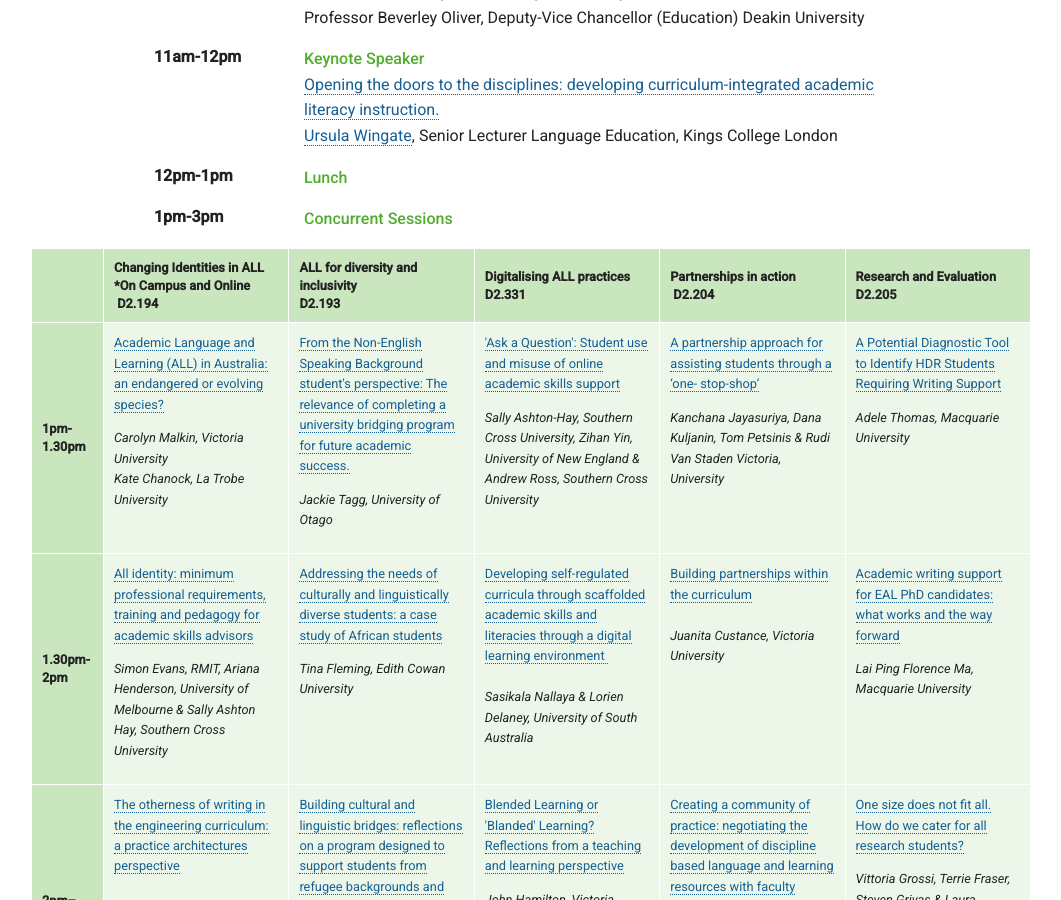
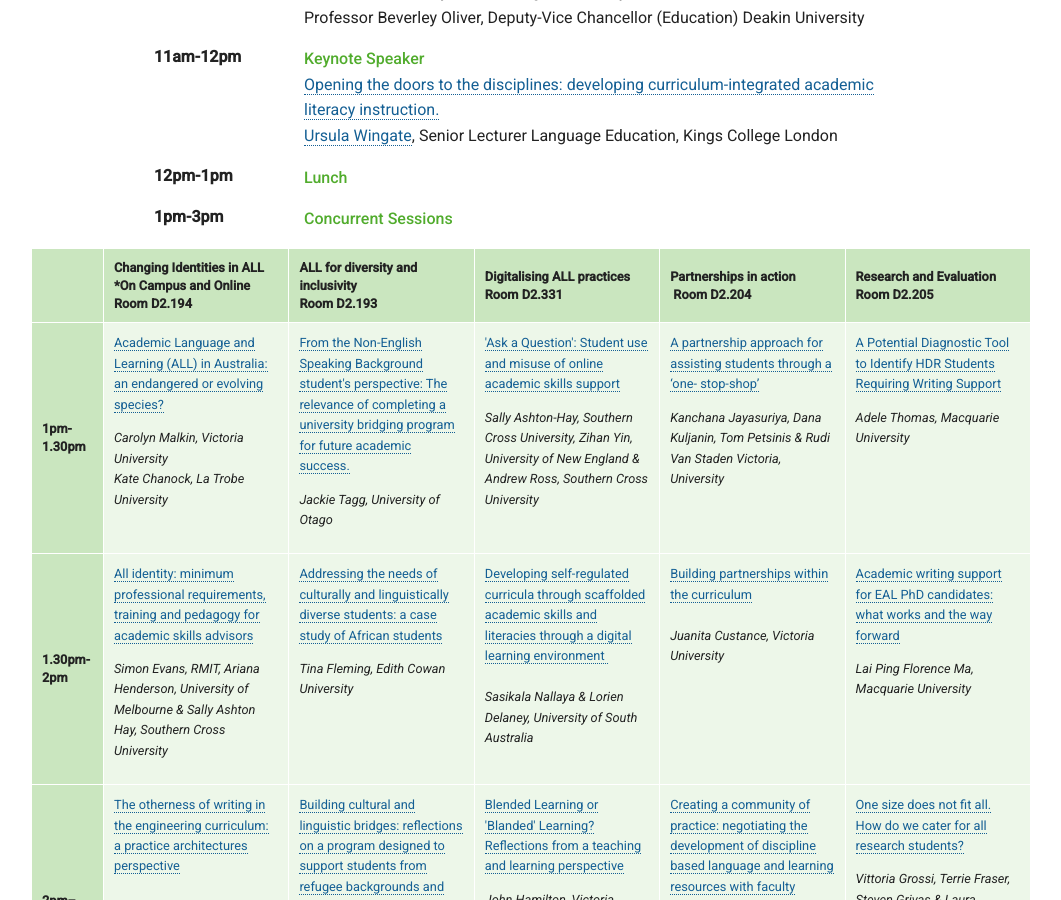
Before and after one commit to aallconference2017/aallconference2017.github.io, a Jekyll site: the page built from program/index.html, in a window 1280 px wide and 900 px high, scrolled down 836 px. Shown: the whole window, without its empty margins (113-1174 px from the left). Built offline with Jekyll 4.4.1, drawn with Linux system fonts in a browser that asks for light colours.

Commit message:
Updated 'program/index.html' via CloudCannon

```diff
--- a/program/index.html
+++ b/program/index.html
@@ -20,11 +20,11 @@ show_jump_links: true
                         <thead>
                             <tr>
                                 <th class="editable"></th>
-                                <th class="editable">Changing Identities in ALL &nbsp; *On Campus and Online&nbsp; &nbsp; &nbsp; &nbsp; &nbsp;D2.194</th>
-                                <th class="editable">ALL for diversity and inclusivity&nbsp; &nbsp; &nbsp; &nbsp; &nbsp; &nbsp; &nbsp; &nbsp; &nbsp; &nbsp; &nbsp; &nbsp; &nbsp; &nbsp; &nbsp; &nbsp; &nbsp; D2.193</th>
-                                <th class="editable">Digitalising ALL practices&nbsp; &nbsp; &nbsp; D2.331</th>
-                                <th class="editable">Partnerships in action&nbsp; &nbsp; &nbsp; &nbsp; &nbsp; &nbsp; &nbsp;D2.204</th>
-                                <th class="editable">Research and Evaluation&nbsp; &nbsp; &nbsp; &nbsp; D2.205</th>
+                                <th class="editable">Changing Identities in ALL &nbsp; *On Campus and Online&nbsp; &nbsp; &nbsp; &nbsp; Room D2.194</th>
+                                <th class="editable">ALL for diversity and inclusivity&nbsp; &nbsp; &nbsp; &nbsp; &nbsp; &nbsp; &nbsp; &nbsp; &nbsp; &nbsp; &nbsp; &nbsp; &nbsp; &nbsp; &nbsp; &nbsp; &nbsp; Room D2.193</th>
+                                <th class="editable">Digitalising ALL practices&nbsp; &nbsp; &nbsp; Room D2.331</th>
+                                <th class="editable">Partnerships in action&nbsp; &nbsp; &nbsp; &nbsp; &nbsp; &nbsp; &nbsp;Room D2.204</th>
+                                <th class="editable">Research and Evaluation&nbsp; &nbsp; &nbsp; &nbsp; Room D2.205</th>
                             </tr>
                         </thead>
                         <tbody>
```
